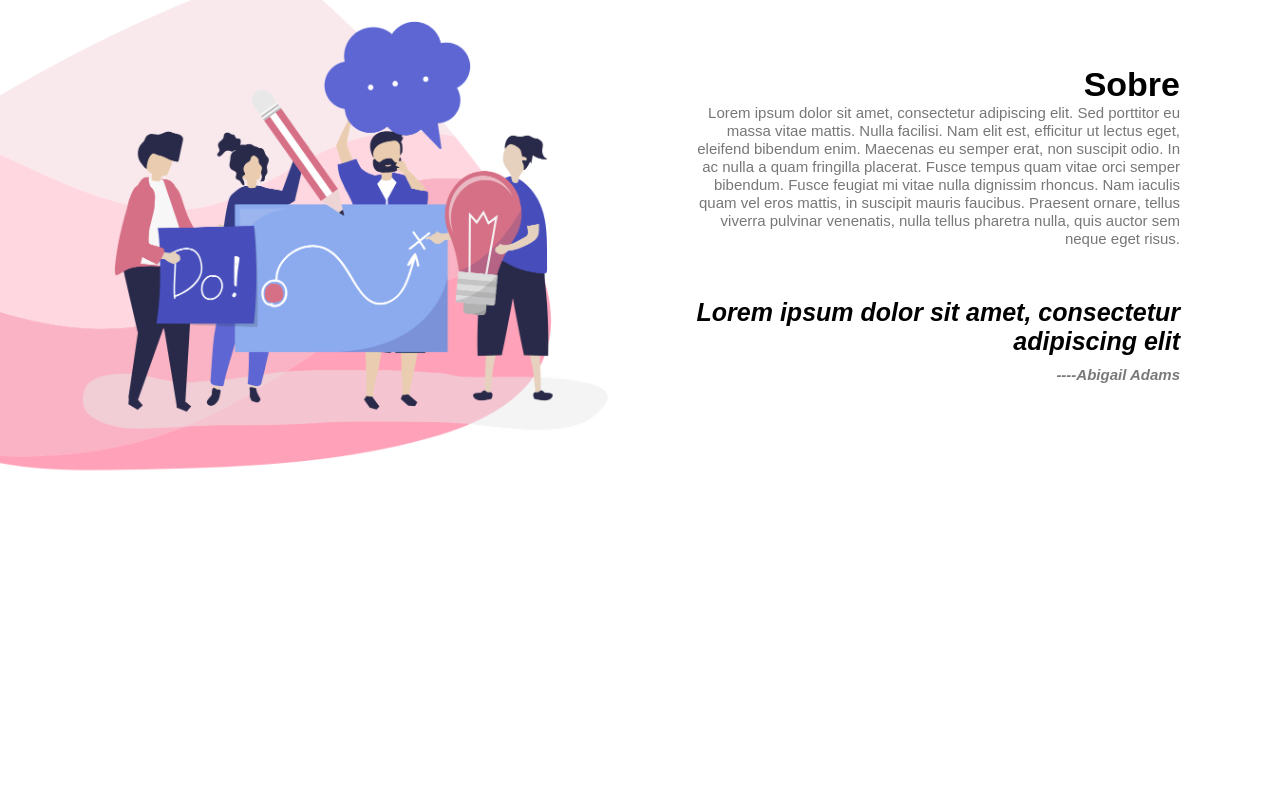
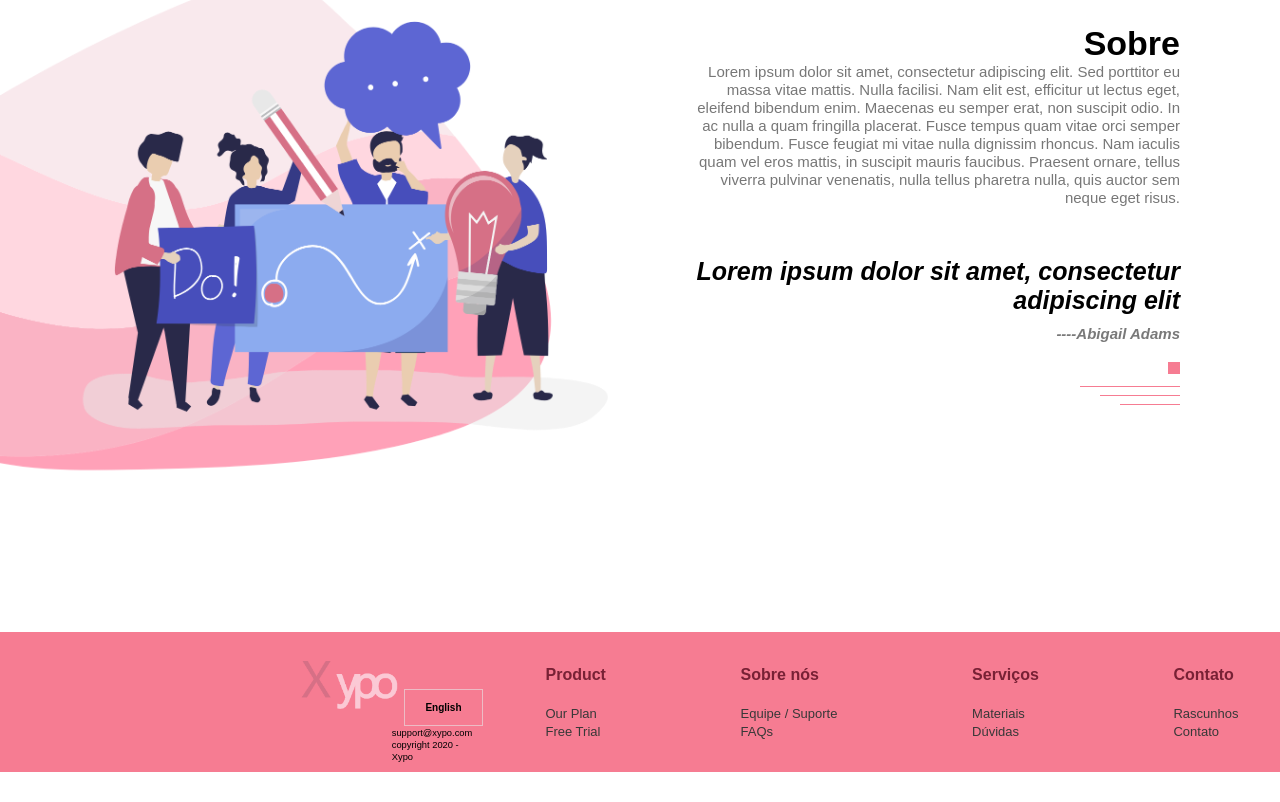
Before and after one commit to Vinicius-Justino-IFSP/exemplo_semantica, a plain HTML site: page index.html in a window 1280 px wide. Shown: the part 934-1736 px from the top of the page. Before the commit the page ends 1516 px from the top, so only its background shows below. Drawn offline with Linux system fonts and the light colour scheme.

Commit message:
Add files via upload

```diff
--- a/css/estilos.css
+++ b/css/estilos.css
@@ -107,3 +107,105 @@ header .btn-comum {
     font-style: italic;
     color: #797979;
 }
+
+footer {
+    padding: 50px 0 30px;
+}
+
+h4 {
+    width: 100%;
+    border-top: 1px solid #F67C92;
+    margin-bottom: 30px;
+}
+
+.footer-linha {
+    display: flex;
+    align-items: center;
+    justify-content: space-around;
+    flex-wrap: wrap;
+    background-color: #F67C92;
+    padding: 10px;
+}
+
+.footer-coluna-esquerda {
+    flex-basis: 35%;
+    margin-top: 5px 100px;
+    justify-items: right;
+    justify-content: flex-end;
+}
+
+.footer-coluna-direita {
+    flex-basis: 55%;
+}
+
+.footer-links {
+    display: flex;
+    justify-content: space-between;
+    flex-wrap: wrap;
+}
+
+.link-titulo h4 {
+    color: #782135;
+    margin-bottom: 20px;
+}
+
+.link-titulo small {
+    font-size: 13px;
+    color: #383838;
+}
+
+.footer-info {
+    display: flex;
+    align-items: flex-end;
+    justify-content: space-between;
+    flex-wrap: wrap;
+}
+
+.footer-logo img {
+    width: 100px;
+}
+
+.footer-logo button {
+    padding: 12px 20px;
+    margin-top: 20px 30px;
+    font-size: 10px;
+    border: 1px solid #EDBCC5;
+}
+
+.copyright-text, .footer-logo {
+    flex-basis: 40%;
+    font-size: 0.7em;
+}
+
+.square {
+    height: 12px;
+    width: 12px;
+    display: inline-block;
+    background-color: #F67C92;
+}
+
+.linha-1 {
+    width: 100px;
+    height: 1px;
+    background-color: #F67C92;
+    display: inline-block;
+}
+
+.linha-2 {
+    width: 80px;
+    height: 1px;
+    background-color: #F67C92;
+    display: inline-block;
+}
+
+.linha-3 {
+    width: 60px;
+    height: 1px;
+    background-color: #F67C92;
+    display: inline-block;
+}
+
+.linha {
+    line-height: 8px;
+    margin-bottom: 20px;
+}
--- a/index.html
+++ b/index.html
@@ -25,11 +25,18 @@
             <h1>
                 Lorem ipsum dolor <br> sit amet consectetur adipisicing elit.
             </h1>
-            <span>ATIVIDADE</span>
+            <span class="square"></span>
             <p>
                 Provident ratione doloremque quam nostrum dicta dignissimos reprehenderit accusantium maiores molestias veritatis, aut, inventore non vero mollitia? Cupiditate aliquam minus qui voluptas!
             </p>
             <button class="btn-comum">Conheça nossa empresa</button>
+            <br>
+            <span class="square"></span>
+            <div class="linha">
+                <span class="linha-1"></span> <br>
+                <span class="linha-2"></span> <br>
+                <span class="linha-3"></span>
+            </div>
         </div>
     </header>
     <main>
@@ -46,12 +53,56 @@
                     </p>
                     <h2>Lorem ipsum dolor sit amet, consectetur adipiscing elit</h2>
                     <h3>----Abigail Adams</h3>
+                    <br>
+                    <span class="square"></span>
+                    <div class="linha">
+                        <span class="linha-1"></span> <br>
+                        <span class="linha-2"></span> <br>
+                        <span class="linha-3"></span>
+                    </div>
                 </div>
             </div>
         </section>
     </main>
     <footer>
-
+        <div class="container footer-linha">
+            <div class="footer-coluna-esquerda">
+                <div class="footer-logo">
+                    <img src="imagens/logo.png" alt="figura do logo da empresa">
+                    <button class="btn-comum">English</button>
+                </div>
+                <div class="footer-info">
+                    <div class="copyright-text">
+                        <small>support@xypo.com</small> <br>
+                        <small>copyright 2020 - Xypo</small>
+                    </div>
+                </div>
+            </div>
+            <div class="footer-coluna-direita">
+                <div class="footer-links">
+                    <div class="link-titulo">
+                        <h4>Product</h4>
+                        <small>Our Plan</small> <br>
+                        <small>Free Trial</small>
+                    </div>
+                    <div class="link-titulo">
+                        <h4>Sobre nós</h4>
+                        <small>Equipe / Suporte</small> <br>
+                        <small>FAQs</small>
+                    </div>
+                    <div class="link-titulo">
+                        <h4>Serviços</h4>
+                        <small>Materiais</small> <br>
+                        <small>Dúvidas</small>
+                    </div>
+                    <div class="link-titulo">
+                        <h4>Contato</h4>
+                        <small>Rascunhos</small> <br>
+                        <small>Contato</small>
+                    </div>
+                </div>
+            </div>
+        </div>
     </footer>
 </body>
 </html>
```
Also changed, not shown: 1 other file.
